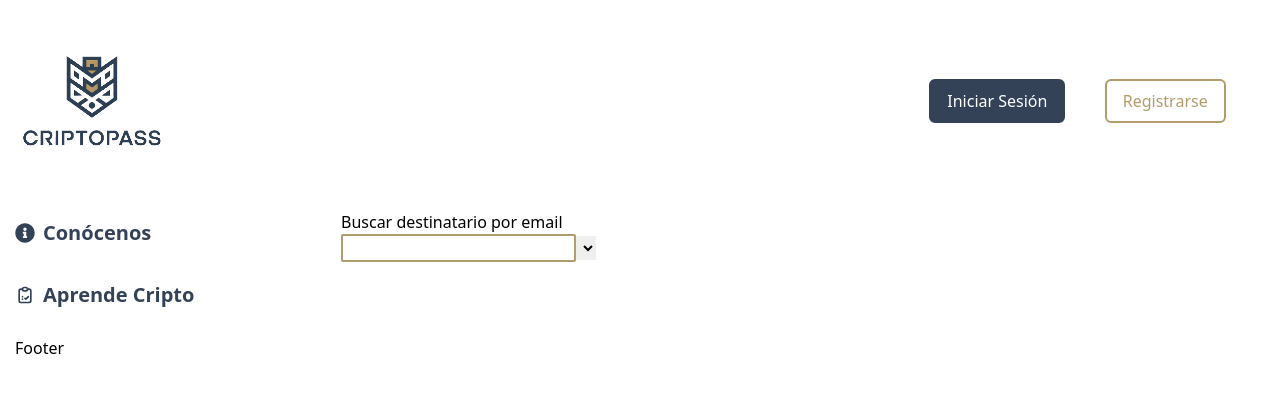
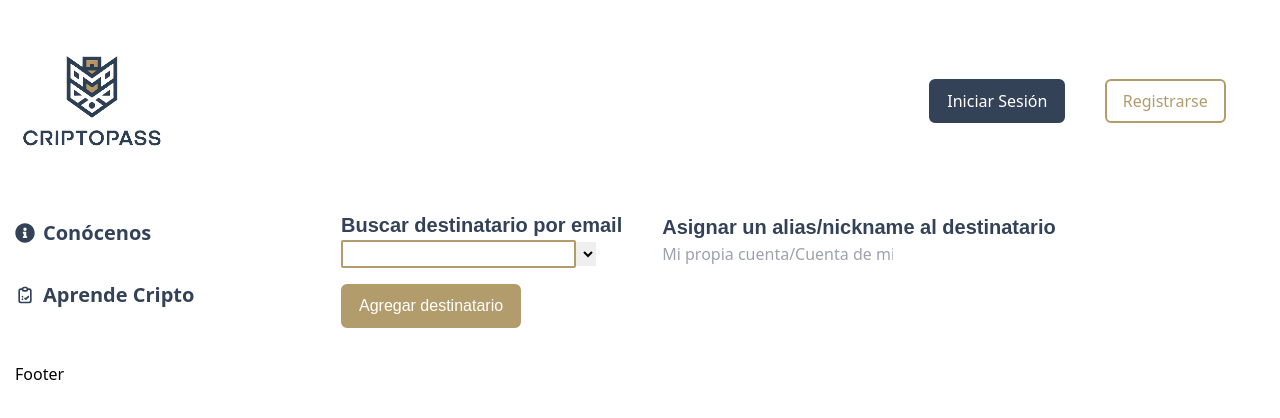
Before and after one commit to Juanpibazan/criptopass-frontend, a React (Vite) app: page /register-recipient-accounts in a window 1280 px wide. Shown: the top 418 px of the page. Built offline with nearby package versions, Linux system fonts and the light colour scheme.

Commit message:
improved RegsigtroDestinatarios.jsx

```diff
--- a/src/sections/RegistroDestinatarios.jsx
+++ b/src/sections/RegistroDestinatarios.jsx
@@ -13,6 +13,7 @@ const RegistroDestinatarios = ()=>{
     const [dropdownShowing,setDropdownShowing] = useState(false);
     const [searchString,setSearchString] = useState('');
     const [searchItems, setSearchItems] = useState([]);
+    const [destinyAlias,setDestinyAlias] = useState('');
 
     const handleSearch = async (string)=>{
         try{
@@ -21,7 +22,7 @@ const RegistroDestinatarios = ()=>{
         if(string.length>=5){
         const foundCustomer = await axios({
             method:'get',
-            url:`http://localhost:4000/bridge/customers/find/${string}`,
+            url:`https://criptopass-api.onrender.com/bridge/customers/find/${string}`,
             headers:{
                 "Content-Type":"application/json",
                 "Authorization":`Bearer ${jwtoken}`
@@ -51,30 +52,68 @@ const RegistroDestinatarios = ()=>{
                 position:'top-center'
             });
     }
+    };
 
+    const addDestiny = async ()=>{
+        try{
+            const notificationId = toast.loading("Por favor espere...",{
+                closeOnClick:true
+            });
+            const response = await axios({
+                method:'post',
+                url:'https://criptopass-api.onrender.com/bridge/customers/destinatarios',
+                data:{
+                    destiny_external_account_id:searchItems[0].external_account_id,
+                    destiny_customer_id:searchItems[0].id,
+                    destiny_customer_alias: destinyAlias,
+                    origin_customer_id: user.customer_id
+                },
+                headers:{
+                    "Content-Type":"application/json",
+                    "Authorization":`Bearer ${jwtoken}`
+                }
+            });
+            const {msg} = response.data;
+            if(response.status===201){
+                toast.update(notificationId,{render:msg,type:'success',isLoading:false});
+            } else{
+                toast.update(notificationId,{render:msg,type:'error',isLoading:false});
+            }
+    } catch(e){
+            console.log(e);
+            toast(e.response.data.msg,{
+                type:'error',
+                position:'top-center'
+            });
+    }
     };
 
     return (
         <div className='px-4 py-2'>
-            <div>
+            <div className='flex justify-start items-center gap-10'>
                 <div>
-                    <h3>Buscar destinatario por email</h3>
+                    <h3 className='text-[20px] text-primary font-openSauce font-bold'>Buscar destinatario por email</h3>
                     <input type='text' value={searchString} onChange={(e)=>handleSearch(e.target.value)}
                     className={`border-secondary border-2 rounded-sm`}
                     />
                     <select>
                         {searchItems.map((item, index)=>{
                             return (
-                                <option key={index} className={`${!dropdownShowing ? 'hidden' : 'block'}`}>{(!item.first_name && !item.last_name) ? item : item.first_name + ' '+ item.last_name}</option>
+                                <option key={index} className={`${!dropdownShowing ? 'hidden' : 'block'} font-garet`}>{(!item.first_name && !item.last_name) ? item : item.first_name + ' '+ item.last_name}</option>
                             )
                         })}
                     </select>
 
                 </div>
                 <div>
-
+                    <label className='text-[20px] text-primary font-openSauce font-bold'>Asignar un alias/nickname al destinatario</label><br/>
+                    <input type='text' placeholder='Mi propia cuenta/Cuenta de mi BFF/Cuenta del proveedor 1' value={destinyAlias} onChange={(e)=>setDestinyAlias(e.target.value)} />
                 </div>
             </div>
+            <button
+            className='my-4 bg-secondary text-white font-garet px-4 py-2 border-secondary border-2 rounded-md'
+            onClick={()=>addDestiny()}
+            >Agregar destinatario</button>
             <ToastContainer position='top-center' />
         </div>
     )
```
